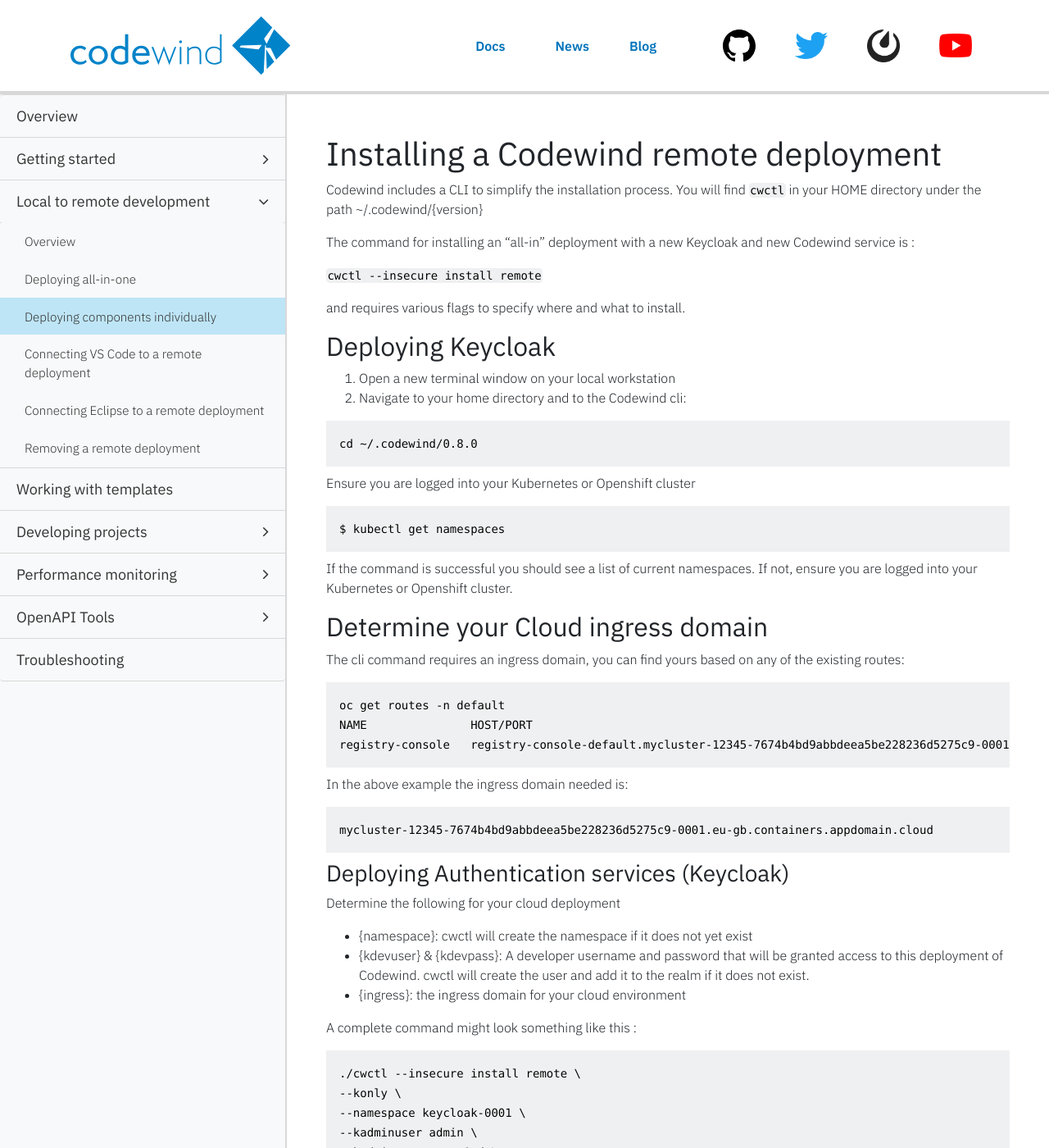
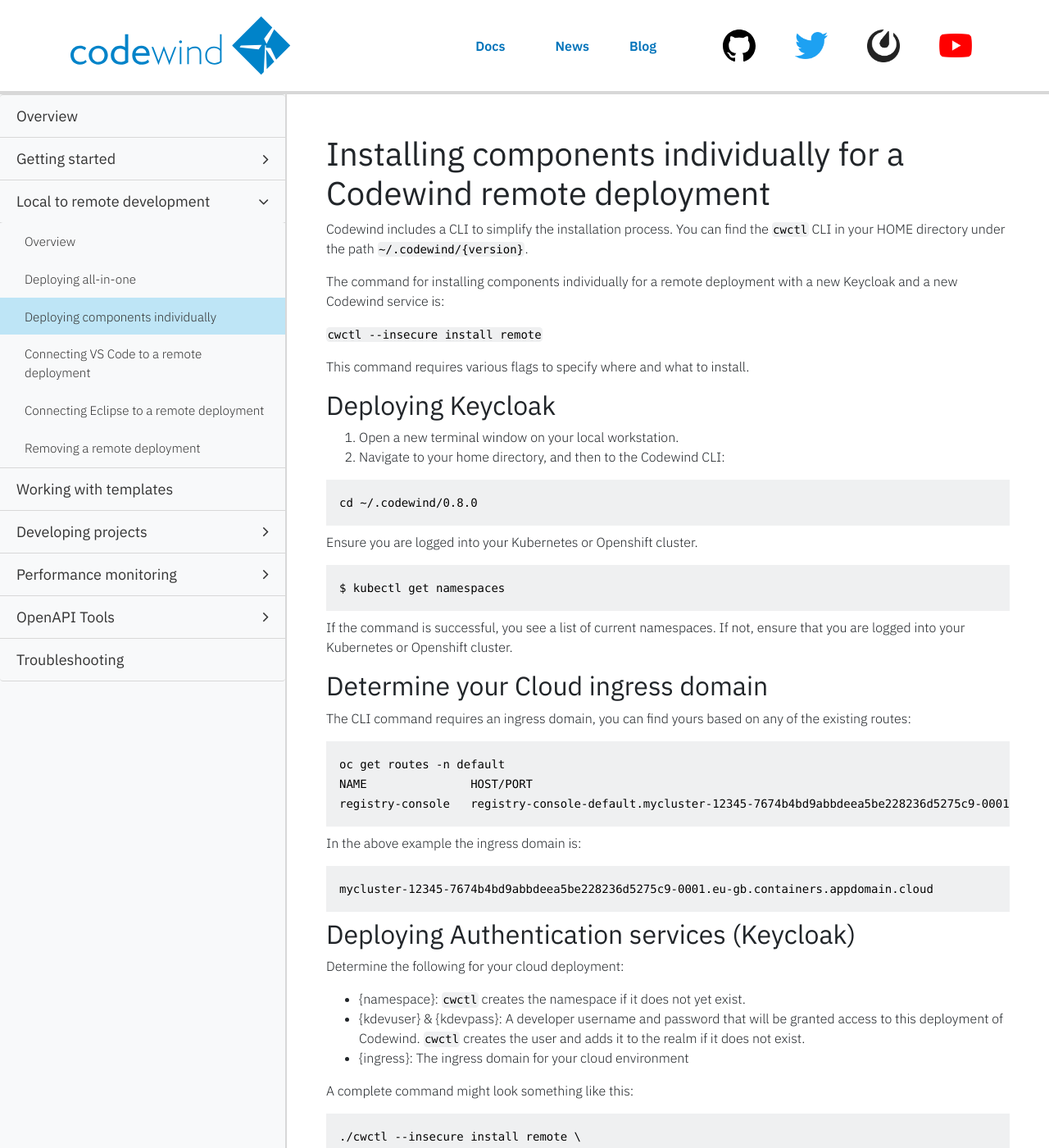
Before and after one commit to eclipse-archived/codewind-docs, a Jekyll site: the page built from docs/_documentations/remotedeploy-single.md, in a window 1280 px wide and 1400 px high. Shown: the whole window at 82% size. Built offline with Jekyll 4.4.1, drawn with Linux system fonts in a browser that asks for light colours; nearby versions of some CDN libraries; comment, search, counter and statistics services are not loaded; some of the changed text lies outside the part shown.

````diff
--- a/docs/_documentations/remotedeploy-single.md
+++ b/docs/_documentations/remotedeploy-single.md
@@ -10,36 +10,36 @@ parent: installoncloud
 order: 2
 ---
 
-# Installing a Codewind remote deployment
+# Installing components individually for a Codewind remote deployment
 
-Codewind includes a CLI to simplify the installation process. You will find `cwctl` in your HOME directory under the path ~/.codewind/{version}
+Codewind includes a CLI to simplify the installation process. You can find the `cwctl` CLI in your HOME directory under the path `~/.codewind/{version}`.
 
-The command for installing an "all-in" deployment with a new Keycloak and new Codewind service is :
+The command for installing components individually for a remote deployment with a new Keycloak and a new Codewind service is:
 
 `cwctl --insecure install remote`
 
-and requires various flags to specify where and what to install.
+This command requires various flags to specify where and what to install.
 
 ## Deploying Keycloak
 
-1.  Open a new terminal window on your local workstation
-2.  Navigate to your home directory and to the Codewind cli:
+1.  Open a new terminal window on your local workstation.
+2.  Navigate to your home directory, and then to the Codewind CLI:
 
 ```
 cd ~/.codewind/0.8.0
 ```
 
-Ensure you are logged into your Kubernetes or Openshift cluster
+Ensure you are logged into your Kubernetes or Openshift cluster.
 
 ```
 $ kubectl get namespaces
 ```
 
-If the command is successful you should see a list of current namespaces.  If not,  ensure you are logged into your Kubernetes or Openshift cluster.
+If the command is successful, you see a list of current namespaces.  If not, ensure that you are logged into your Kubernetes or Openshift cluster.
 
 ## Determine your Cloud ingress domain
 
-The cli command requires an ingress domain,  you can find yours based on any of the existing routes:
+The CLI command requires an ingress domain,  you can find yours based on any of the existing routes:
 
 ```
 oc get routes -n default
@@ -47,21 +47,21 @@ NAME               HOST/PORT
 registry-console   registry-console-default.mycluster-12345-7674b4bd9abbdeea5be228236d5275c9-0001.eu-gb.containers.appdomain.cloud             registry-console   registry-console   passthrough   None
 ```
 
-In the above example the ingress domain needed is:
+In the above example the ingress domain is:
 
 ```
 mycluster-12345-7674b4bd9abbdeea5be228236d5275c9-0001.eu-gb.containers.appdomain.cloud
 ```
 
-### Deploying Authentication services (Keycloak)
+## Deploying Authentication services (Keycloak)
 
-Determine the following for your cloud deployment
+Determine the following for your cloud deployment:
 
-* {namespace}: cwctl will create the namespace if it does not yet exist
-* {kdevuser} & {kdevpass}: A developer username and password that will be granted access to this deployment of Codewind. cwctl will create the user and add it to the realm if it does not exist.
-* {ingress}: the ingress domain for your cloud environment
+* {namespace}: `cwctl` creates the namespace if it does not yet exist.
+* {kdevuser} & {kdevpass}: A developer username and password that will be granted access to this deployment of Codewind. `cwctl` creates the user and adds it to the realm if it does not exist.
+* {ingress}: The ingress domain for your cloud environment
 
-A complete command might look something like this :
+A complete command might look something like this:
 
 ```
 ./cwctl --insecure install remote \
@@ -72,13 +72,13 @@ A complete command might look something like this :
 --ingress mycluster-12345-7674b4bd9abbdeea0be228236d5275c9-0001.eu-gb.containers.appdomain.cloud
 ```
 
-Which will:
+Which:
 
-* deploy just a keycloak service into the `keycloak-0001 `namespace
-* create an initial Keycloak administrator user called `admin` with password `passw0rd`
-* using the ingress domain ppropriate to the deployment environment
+* Deploys just a keycloak service into the `keycloak-0001 `namespace.
+* Creates an initial Keycloak administrator user called `admin` with password `passw0rd`.
+* Uses the ingress domain appropriate to the deployment environment.
 
-On running the command you should see output similar to :
+On running the command you see the following example output:
 
 ```
 INFO[0000] Checking namespace codewind-0001 exists
@@ -94,13 +94,13 @@ INFO[0000] Running on openshift: true
 INFO[0159] Keycloak is available at: https://codewind-keycloak-k55dxqhx.mycluster-12345-7674b4bd9abbdeea5be228236d5275c9-0001.eu-gb.containers.appdomain.cloud
 ```
 
-Keycloak has now been sucessfully deployed and available.
+Keycloak has been sucessfully deployed and is available.
 
-### Deploying a remote Codewind service
+## Deploying a remote Codewind service
 
-To deploy a new Codewind instance in the onto Kubernetes, generate a user in Keycloak and configure security,  `cwctl` can be used but with additional options :
+To deploy a new Codewind instance in Kubernetes, generate a user in Keycloak and configure security. You can use the CLI `cwctl` with additional options.
 
-A complete command will look something like this :
+A complete command might look something like this:
 
 ```
 ./cwctl --insecure install remote \
@@ -115,16 +115,16 @@ A complete command will look something like this :
 --kurl https://codewind-keycloak-k55dxqhx.mycluster-12345-7674b4bd9abbdeea5be228236d5275c9-0001.eu-gb.containers.appdomain.cloud
 ```
 
-Which will:
+Which:
 
-* deploy Codewind into the `codewind-0001 `namespace
-* configure the existing previously deployed Keycloak instance with a realm called `codewind`
-* add a client prefix of `codewind`
-* create an initial Codewind user called `developer` with password `passw0rd`
-* using the ingress appropriate to the deployment environment
-* and the keycloak admin credentials of `admin` with password `passw0rd`
+* Deploys Codewind into the `codewind-0001 `namespace.
+* Configures the existing previously deployed Keycloak instance with a realm called `codewind`.
+* Adds a client prefix of `codewind`.
+* Creates an initial Codewind user called `developer` with password `passw0rd`.
+* Uses the ingress appropriate to the deployment environment.
+* And the keycloak admin credentials of `admin` with password `passw0rd`.  <-??? Adds a keycloak admin / uses the keycloak admin
 
-Running the command you should see output similar to :
+Running the command, you see output similar to:
 
 ```
 INFO[0000] Checking namespace codewind-0001 exists
@@ -142,10 +142,10 @@ INFO[0159] Waiting for Codewind PFE to start
 INFO[0159] Codewind is available at: https://codewind-gatekeeper-k55333j0.mycluster-12345-7674b4bd9abbdeea5be228236d5275c9-0001.eu-gb.containers.appdomain.cloud
 ```
 
-Codewind has been sucessfully deployed and available.
+Codewind has been sucessfully deployed and is available.
 
-You can re-run the last command several times and each time a new Codewind deployment will be generated against the existing Keycloak service. A developer must have their own Codewind instance,  however they may also have more than one instances assigned to them through role-based access control which `cwctl` has setup automatically.
+You can re-run the command several times and each time a new Codewind deployment is generated against the existing Keycloak service. A developer must have their own Codewind instance, however they might also have more than one instances assigned to them through role-based access control which `cwctl` has setup automatically.
 
-Make a note of the address provided : `https://codewind-gatekeeper-k55333j0.mycluster-12345-7674b4bd9abbdeea5be228236d5275c9-0001.eu-gb.containers.appdomain.cloud`   you'll need that when configuring your IDE in the next step.
+Make a note of the address provided : `https://codewind-gatekeeper-k55333j0.mycluster-12345-7674b4bd9abbdeea5be228236d5275c9-0001.eu-gb.containers.appdomain.cloud`   You need that for configuring your IDE in the next step.
 
-Next step, connect your [VSCode](remotedeploy-vscode.html) or [Eclipse](remotedeploy-eclipse.html) IDE to the new Codewind deployment
+Next step: Connect your [VSCode](remotedeploy-vscode.html) or [Eclipse](remotedeploy-eclipse.html) IDE to the new Codewind deployment
````
Also changed, not shown: docs/_documentations/remote-overview.md (+7 -7 lines), docs/_documentations/remotedeploy-combo.md (+29 -29 lines), docs/_documentations/remotedeploy-vscode.md (+33 -35 lines).
